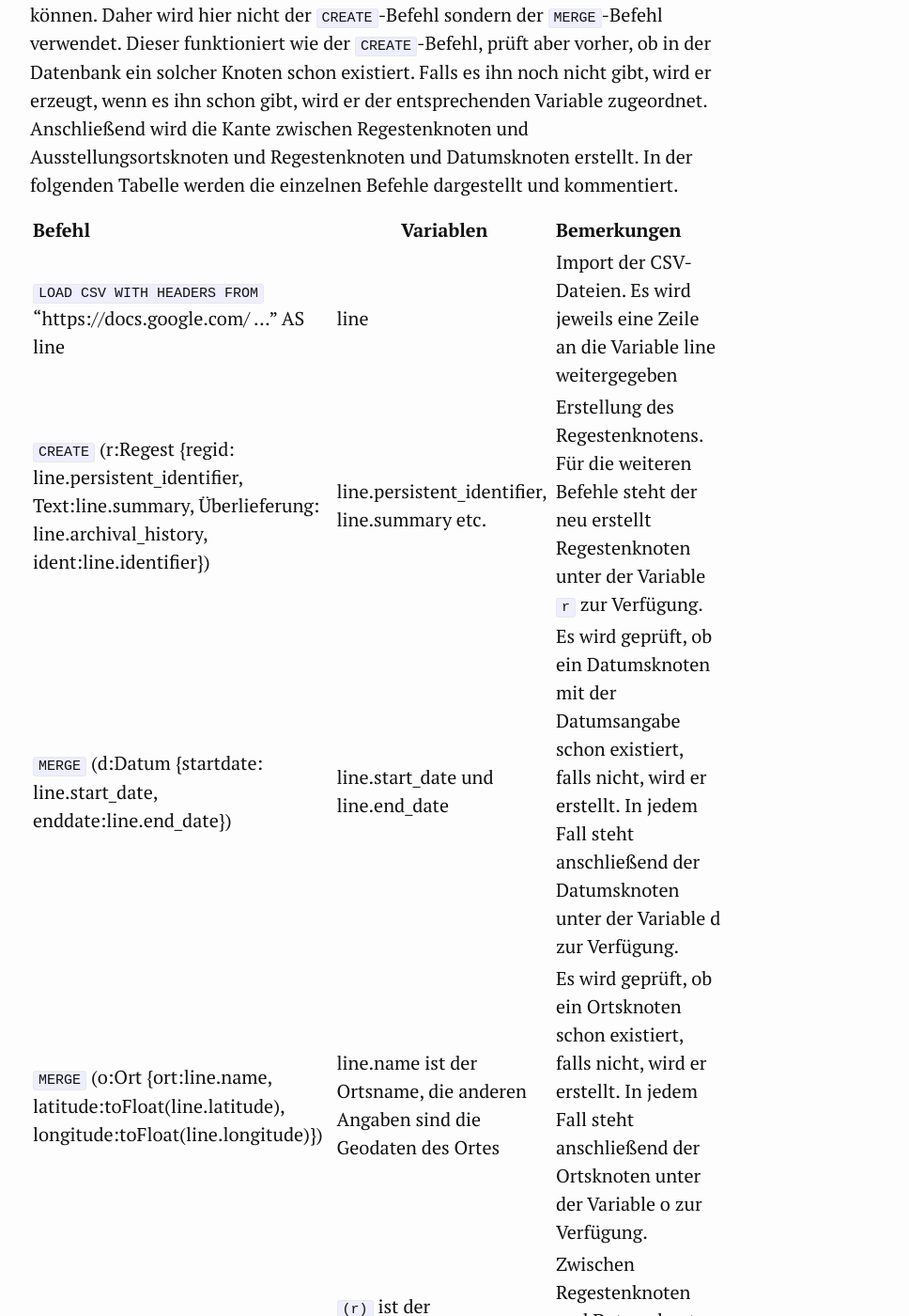
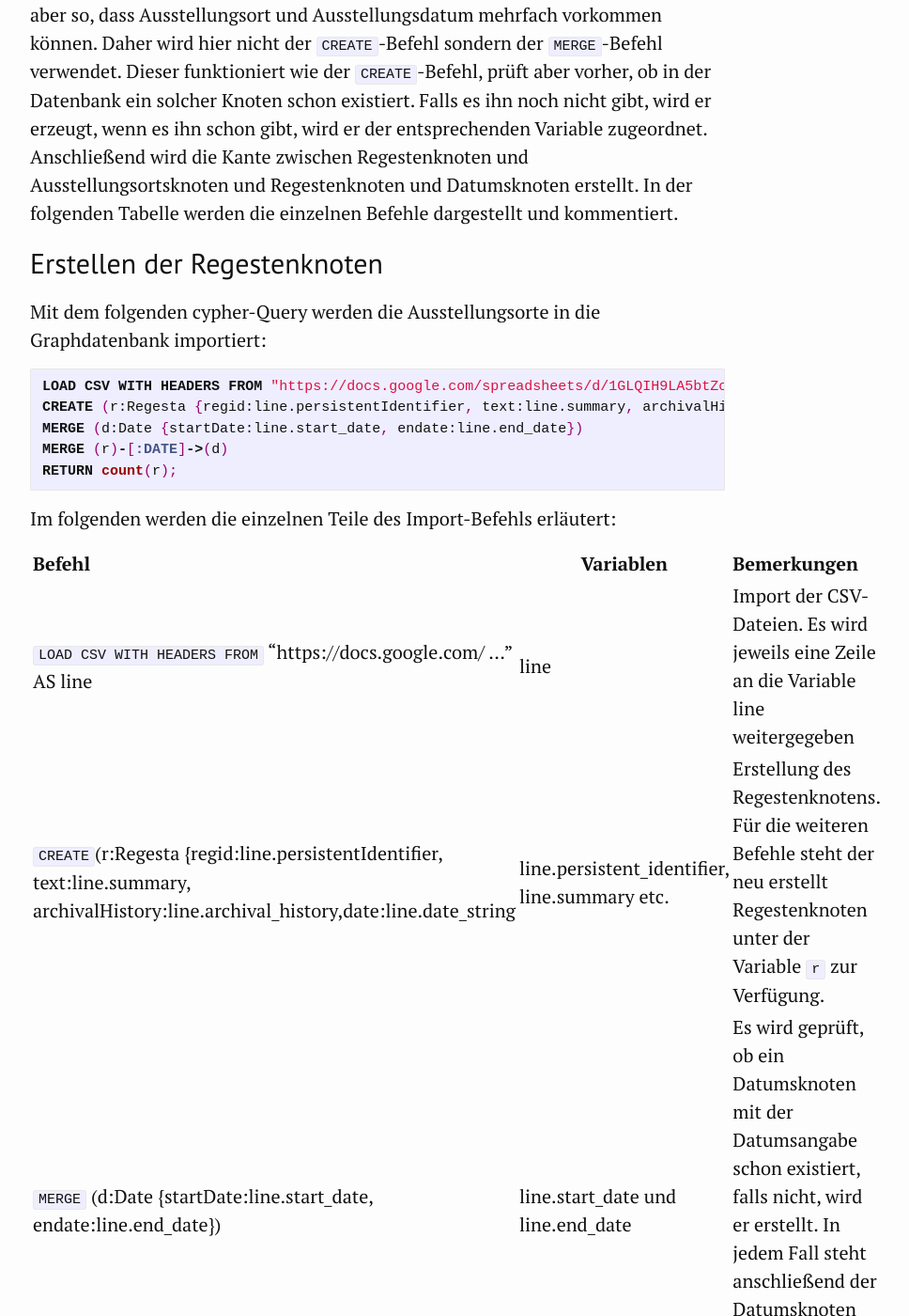
Before and after one commit to kuczera/Graphentechnologien, a Jekyll site: the page built from docs/20_Regestenmodellierung-im-Graphen.md, in a window 1280 px wide and 1400 px high, scrolled down 6000 px. Shown: the whole window at 94% size, without its empty margins (238-1206 px from the left). Built offline with Jekyll 4.4.1, drawn with Linux system fonts in a browser that asks for light colours; some of the changed text lies outside the part shown.

Commit message:
Update cypher für Regestenerstellung

```diff
--- a/docs/20_Regestenmodellierung-im-Graphen.md
+++ b/docs/20_Regestenmodellierung-im-Graphen.md
@@ -50,14 +50,26 @@
 
 Die gelben Knoten sind die Regesten. Aus den Angaben des Regests werden mit dem o.a. Befehl noch ein Datumsknoten und ein Ortsknoten erstellt. Mit dem ersten `CREATE`-Befehl werden die Regesten erstellt. Die `MERGE`-Befehle erzeugen ergänzende Knoten für die Datumsangaben und die Ausstellungsorte. Nun ist es aber so, dass Ausstellungsort und Ausstellungsdatum mehrfach vorkommen können. Daher wird hier nicht der `CREATE`-Befehl sondern der `MERGE`-Befehl verwendet. Dieser funktioniert wie der `CREATE`-Befehl, prüft aber vorher, ob in der Datenbank ein solcher Knoten schon existiert. Falls es ihn noch nicht gibt, wird er erzeugt, wenn es ihn schon gibt, wird er der entsprechenden Variable zugeordnet. Anschließend wird die Kante zwischen Regestenknoten und Ausstellungsortsknoten und Regestenknoten und Datumsknoten erstellt. In der folgenden Tabelle werden die einzelnen Befehle dargestellt und kommentiert.
 
+## Erstellen der Regestenknoten
+
+Mit dem folgenden cypher-Query werden die Ausstellungsorte in die Graphdatenbank importiert:
+
+~~~cypher
+LOAD CSV WITH HEADERS FROM "https://docs.google.com/spreadsheets/d/1GLQIH9LA5btZc-VCRd-8f9BjiylDvwu29FwMwksBbrE/export?format=csv&id=1GLQIH9LA5btZc-VCRd-8f9BjiylDvwu29FwMwksBbrE&gid=2138530170" AS line
+CREATE (r:Regesta {regid:line.persistentIdentifier, text:line.summary, archivalHistory:line.archival_history,date:line.date_string,ident:line.identifier,regnum:line.regnum,origPlaceOfIssue:line.locality_string, startDate:line.start_date, endDate:line.end_date})
+MERGE (d:Date {startDate:line.start_date, endate:line.end_date})
+MERGE (r)-[:DATE]->(d)
+RETURN count(r);
+~~~
+
+Im folgenden werden die einzelnen Teile des Import-Befehls erläutert:
+
 |Befehl|Variablen|Bemerkungen|
 |:--------|------|:-------|
 |`LOAD CSV WITH HEADERS FROM` "https://docs.google.com/ ..." AS line|line|Import der CSV-Dateien. Es wird jeweils eine Zeile an die Variable line weitergegeben|
-|`CREATE` (r:Regest {regid: line.persistent_identifier, Text:line.summary, Überlieferung: line.archival_history, ident:line.identifier})|line.persistent_identifier, line.summary etc. |Erstellung des Regestenknotens. Für die weiteren Befehle steht der neu erstellt Regestenknoten unter der Variable `r` zur Verfügung.|
-|`MERGE` (d:Datum {startdate: line.start_date, enddate:line.end_date})|line.start_date und line.end_date|Es wird geprüft, ob ein Datumsknoten mit der Datumsangabe schon existiert, falls nicht, wird er erstellt. In jedem Fall steht anschließend der Datumsknoten unter der Variable d zur Verfügung.|
-|`MERGE` (o:Ort {ort:line.name, latitude:toFloat(line.latitude), longitude:toFloat(line.longitude)})|line.name ist der Ortsname, die anderen Angaben sind die Geodaten des Ortes|Es wird geprüft, ob ein Ortsknoten schon existiert, falls nicht, wird er erstellt. In jedem Fall steht anschließend der Ortsknoten unter der Variable o zur Verfügung.|
+|`CREATE`(r:Regesta {regid:line.persistentIdentifier, text:line.summary, archivalHistory:line.archival_history,date:line.date_string|line.persistent_identifier, line.summary etc. |Erstellung des Regestenknotens. Für die weiteren Befehle steht der neu erstellt Regestenknoten unter der Variable `r` zur Verfügung.|
+|`MERGE` (d:Date {startDate:line.start_date, endate:line.end_date})|line.start_date und line.end_date|Es wird geprüft, ob ein Datumsknoten mit der Datumsangabe schon existiert, falls nicht, wird er erstellt. In jedem Fall steht anschließend der Datumsknoten unter der Variable d zur Verfügung.|
 |`MERGE` (r)-[:HAT_DATUM]->(d)|`(r)` ist der Regestenknoten, `(d)` ist der Datumsknoten|Zwischen Regestenknoten und Datumsknoten wird eine `HAT_DATUM`-Kante erstellt.|
-|`MERGE` (r)-[:HAT_ORT]->(o);|`(r)` ist der Regestenknoten, `(o)` ist der Ortsknoten|Zwischen Regestenknoten und Ortsknoten wird eine `HAT_ORT`-Kante erstellt.|
 
 ## Erstellen der Ausstellungsorte
 
```
